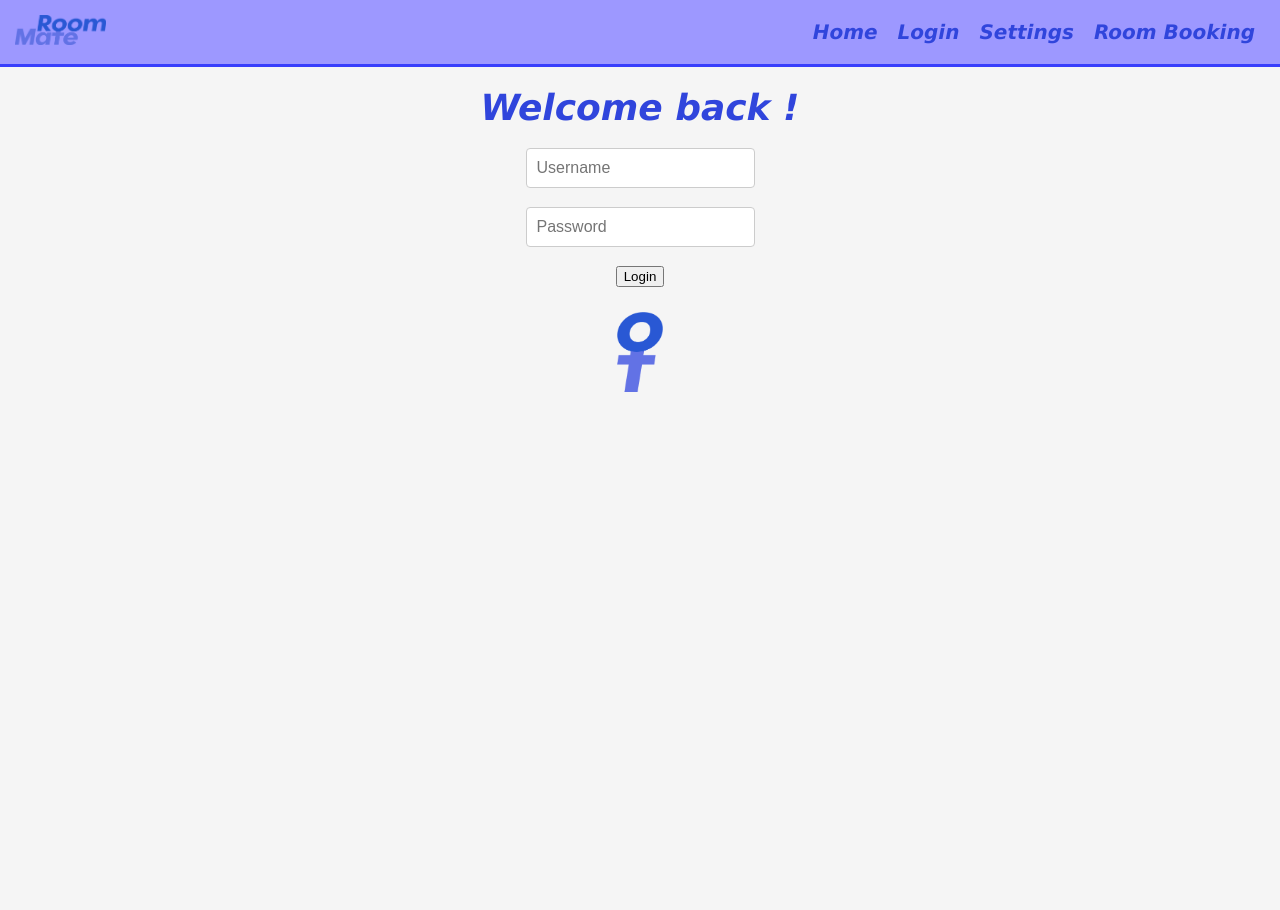
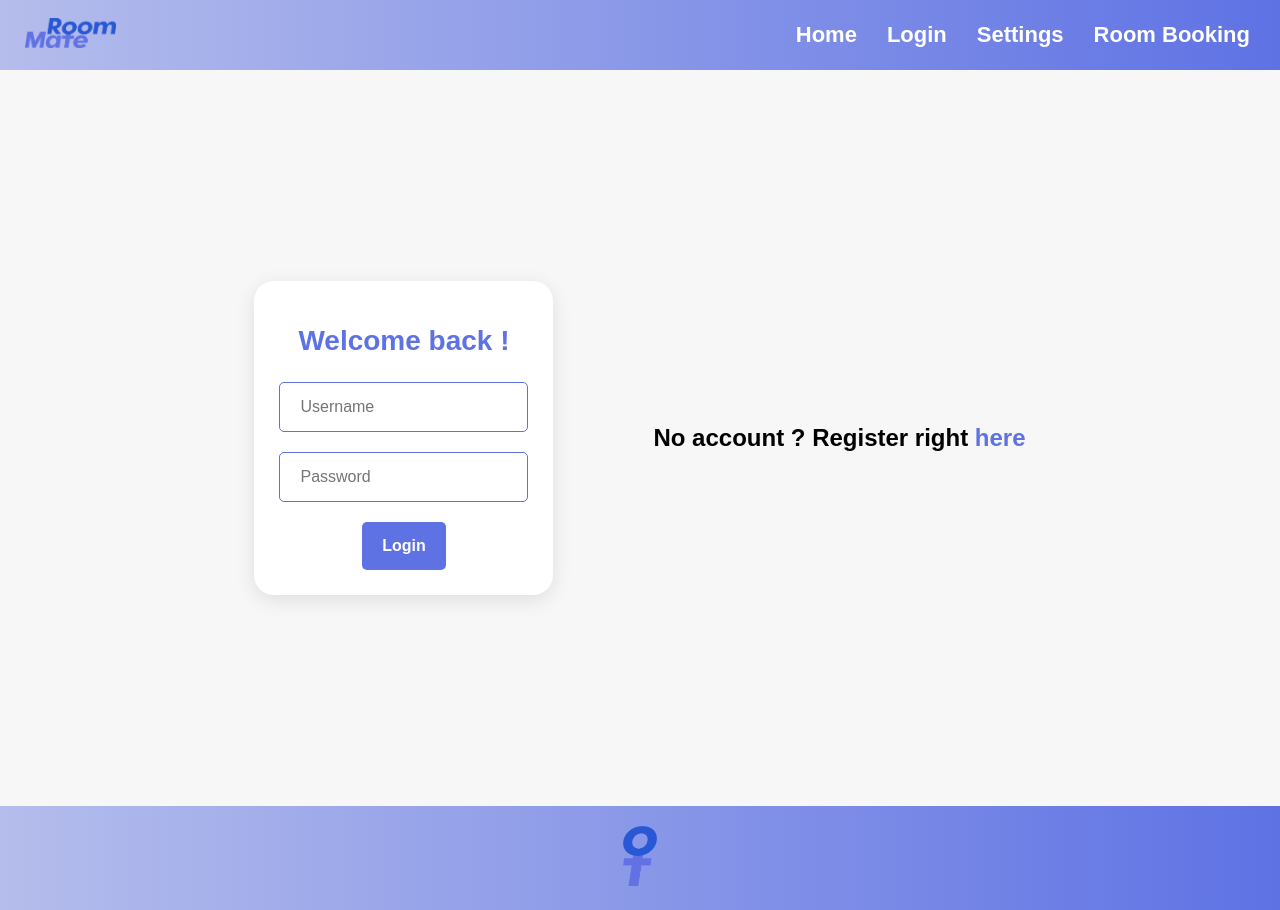
Before and after one commit to Nechat-Houssam/Web_M1, a Django app: page /roommanager/login/ in a window 1280 px wide. Before the commit the page ends 392 px from the top, so only its background shows below. Run offline with Django 4.2, Linux system fonts and the light colour scheme.

Commit message:
Front update to modern style

```diff
--- a/RoomMate/RoomMate/RoomManager/static/RoomManager/base.css
+++ b/RoomMate/RoomMate/RoomManager/static/RoomManager/base.css
@@ -1,20 +1,21 @@
 body {
-    background-color: #ffffff;
-    font-family: Verdana, Helvetica, Arial, sans-serif;
-    margin: 0%;
+    background-color: #f7f7f7;
+    font-family: "Montserrat", sans-serif;
+    margin: 0;
   }
 
   nav {
-    background-color: #9d98ff;
+    background: linear-gradient(to right, #b5bdec, #5e72e4);
     display: flex;
+    justify-content: center;
     align-items: center;
     padding: 15px;
-    border-bottom: 3px solid #383efc;
+    height: 5vh;
   }
 
   nav img {
     height: 30px;
-    margin-right: 20px;
+    margin-left: 10px;
   }
 
   nav ul {
@@ -26,28 +27,33 @@ body {
   }
 
   nav li {
-    font-size: 20px;
-    font-style: italic;
-    margin: 5px 10px;
+    font-size: 22px;
+    margin: 5px 15px;
   }
 
   nav a {
-    color: #3045dc;
+    color: #fff;
     text-decoration: none;
-    font-weight: bold;
+    font-weight: 600;
   }
 
   .content {
-    display: center;
+    display: flex;
+    justify-content: center;
+    align-items: center;
+    height: 92vh;
   }
 
   footer {
-    padding: 25px;
+    padding: 20px;
     display: flex;
     flex-direction: column;
+    justify-content: center;
     align-items: center;
+    background: linear-gradient(to right, #b5bdec, #5e72e4);
+    color: #fff;
   }
 
   footer img {
-    height: 80px;
+    height: 60px;
   }
--- a/RoomMate/RoomMate/RoomManager/templates/RoomManager/login.html
+++ b/RoomMate/RoomMate/RoomManager/templates/RoomManager/login.html
@@ -3,53 +3,73 @@
 {% block content %}
   <style>
     body {
-            background-color: #f5f5f5;
+      background-color: #f7f7f7;
     }
 
     form {
       display: flex;
       flex-direction: column;
       align-items: center;
+      padding: 25px;
+      background-color: #fff;
+      border-radius: 20px;
+      box-shadow: 0px 5px 20px rgba(0, 0, 0, 0.1);
     }
 
     h1 {
-            color: #3045dc;
-            font-size: 36px;
-            margin: 20px;
-            align-items: center;
-            font-style: italic;
-        }
-
-        label {
-            color: #3045dc;
+      color: #5e72e4;
+      font-size: 28px;
+      margin-bottom: 25px;
+      text-align: center;
     }
 
     input[type="text"], input[type="password"] {
-            border: 1px solid #ccc;
-            border-radius: 4px;
+        border: 1px solid #5e72e4;
+        border-radius: 5px;
         box-sizing: border-box;
         font-size: 16px;
-            padding: 10px;
+        padding: 15px 20px;
+        margin-bottom: 20px;
+        width: 100%;
     }
 
     button[type="submit"] {
-            background-color: #3045dc;
+      background-color: #5e72e4;
       border: none;
       color: #fff;
       cursor: pointer;
-            font-size: 20px;
+      font-size: 16px;
       font-weight: bold;
-            padding: 10px 20px;
-            border-radius: 4px;
+      padding: 15px 20px;
+      border-radius: 5px;
+      transition: background-color 0.3s ease;
+    }
+
+    button[type="submit"]:hover {
+      background-color: #825ee4;
+    }
+
+    h2 {
+      display: block;
+      margin-left: 100px;
+    }
+
+    a {
+      color: #5e72e4;
+      text-decoration: none;
+      transition: color 0.3s ease;
+    }
+
+    a:hover {
+      color: #825ee4;
     }
   </style>
   <form method="post">
     {% csrf_token %}
     <h1>Welcome back !</h1>
     <input type="text" id="username" name="username" placeholder="Username" required>
-        <br>
     <input type="password" id="password" name="password" placeholder="Password" required>
-        <br>
-        <input type="submit" value="Login">
+    <button type="submit">Login</button>
   </form>
+  <h2>No account ? Register right <a href="">here</a></h3>
 {% endblock %}
```
Lines whose indentation alone changed are shown as unchanged.
